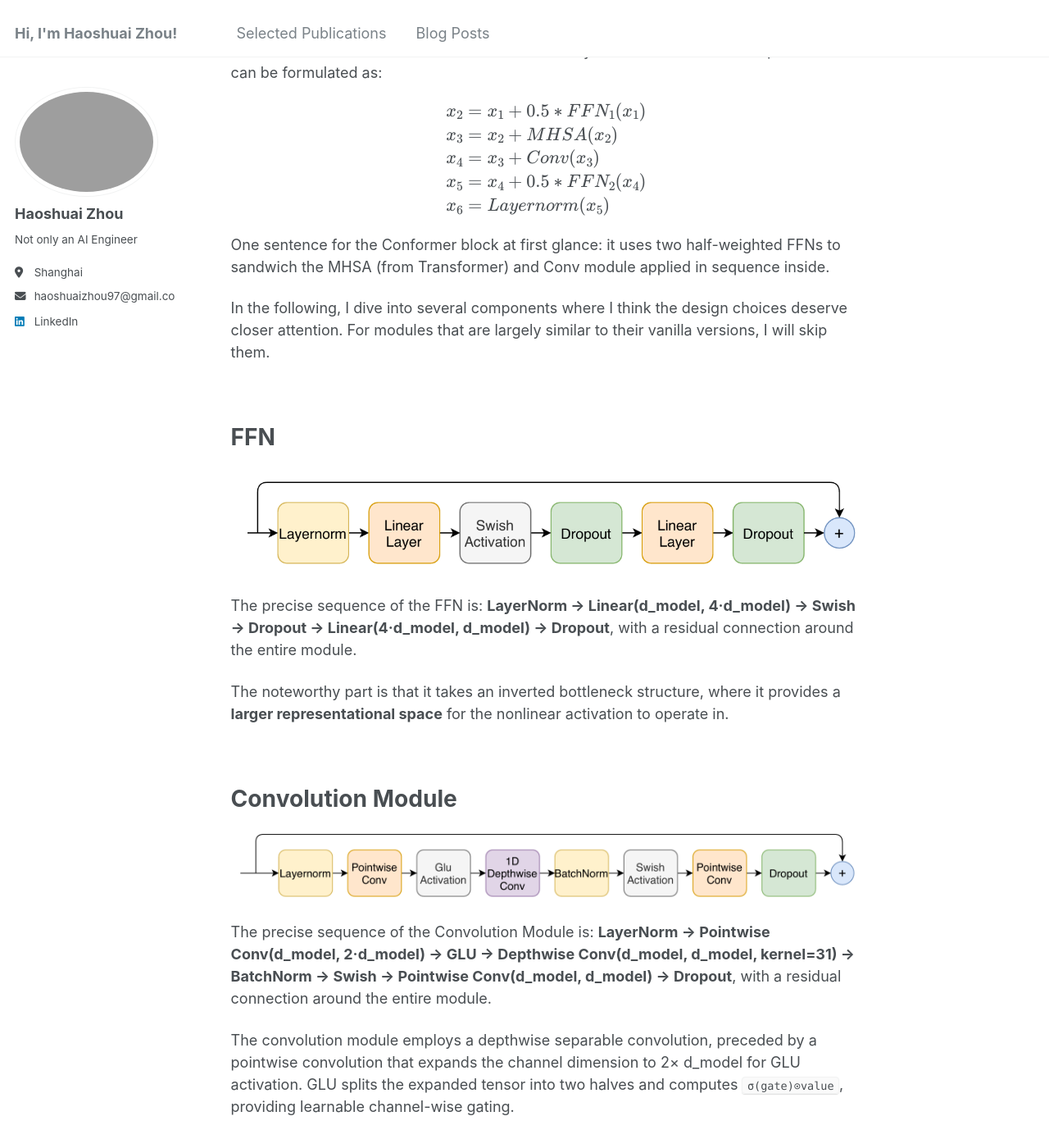
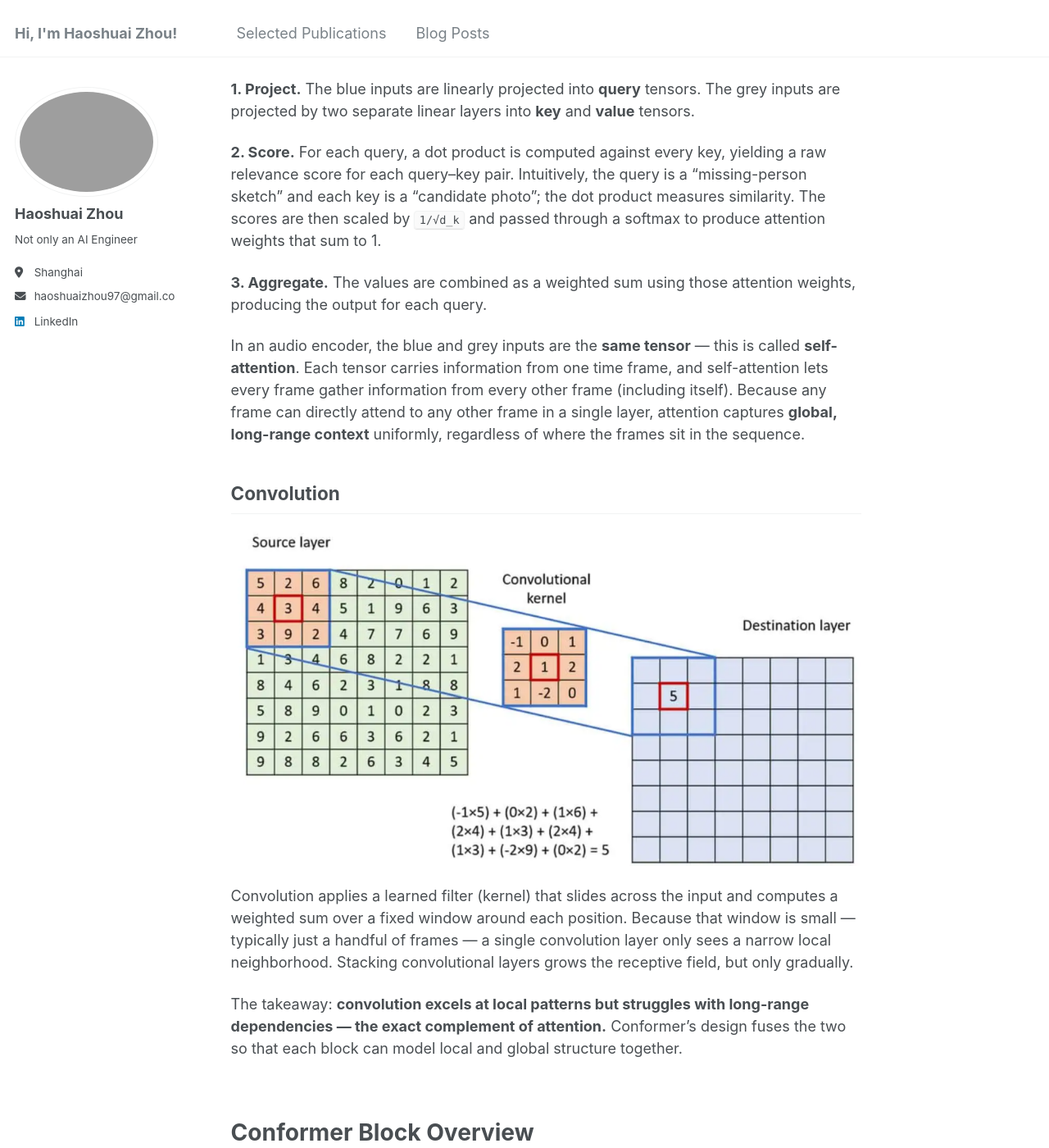
Before and after one commit to zhs2326/zhs2326.github.io, a Jekyll site: the page built from _posts/2026-03-21-Conformer.md, in a window 1280 px wide and 1400 px high, scrolled down 1599 px. Shown: the whole window at 82% size. Built offline with Jekyll 4.4.1, drawn with Linux system fonts in a browser that asks for light colours; comment, search, counter and statistics services are not loaded; some of the changed text lies outside the part shown.

Commit message:
docs: refine Conformer blog overview and attention vs. convolution sections
- Rename "Conformer High Level View" to "Where Conformer Fits in an ASR Pipeline"
- Clarify encoder/decoder roles and distinguish CTC / transducer / attention-decoder behaviors
- Restructure "Attention vs. Convolution" with subheadings and step-by-step attention breakdown
- Make softmax and 1/sqrt(d_k) scaling explicit in the attention description
- Fix self-attention claim ("every key including itself" rather than "every other key")
- Add convolution image and fix broken image reference
- Tighten the Conformer block summary and name the Macaron-style structure (Lu et al., 2019)

Co-Authored-By: Claude Opus 4.7 (1M context) <noreply@anthropic.com>

```diff
--- a/_posts/2026-03-21-Conformer.md
+++ b/_posts/2026-03-21-Conformer.md
@@ -17,11 +17,45 @@ Conformer is a model architecture popularly used in automatic speech recognition
 
 <br>
 
+# Where Conformer Fits in an ASR Pipeline
+A modern ASR system typically follows an **encoder + CTC / transducer / attention-decoder** structure. The **encoder** consumes audio features (e.g. log-mel spectrograms) and transforms them into high-level, contextualized acoustic representations that summarize *what was said* at each time step. The **CTC head**, **transducer**, or **attention decoder** then maps these representations into text tokens — CTC emits a per-frame token distribution under a conditional-independence assumption (frames are independent *given the encoder output*), while transducers and attention decoders additionally condition on previously emitted tokens when generating the next one.
+
+Conformer sits on the **encoder** side of this pipeline. It does not produce text directly; instead, it produces the rich acoustic features that the downstream head decodes into a transcript.
+
+<br>
+
+# Attention vs. Convolution
+Before diving into the detailed architecture of Conformer, it's worth understanding the contrast between **attention** and **convolution** — the choice to fuse the two is precisely what distinguishes Conformer from a vanilla Transformer.
+
+## Attention
+
+![Attention Operation (from *Introduction to Transformers and Attention Mechanisms*, https://medium.com/@kalra.rakshit/introduction-to-transformers-and-attention-mechanisms-c29d252ea2c5)]({{ site.baseurl }}/images/posts/conformer/attention.png)
+
+The figure above illustrates the attention mechanism. There are two streams of inputs: the **blue tensors** act as "finders" looking for information, and the **grey tensors** act as "candidates" that may carry useful information. The operation proceeds in three steps.
+
+**1. Project.** The blue inputs are linearly projected into **query** tensors. The grey inputs are projected by two separate linear layers into **key** and **value** tensors.
+
+**2. Score.** For each query, a dot product is computed against every key, yielding a raw relevance score for each query–key pair. Intuitively, the query is a "missing-person sketch" and each key is a "candidate photo"; the dot product measures similarity. The scores are then scaled by `1/√d_k` and passed through a softmax to produce attention weights that sum to 1.
+
+**3. Aggregate.** The values are combined as a weighted sum using those attention weights, producing the output for each query.
+
+In an audio encoder, the blue and grey inputs are the **same tensor** — this is called **self-attention**. Each tensor carries information from one time frame, and self-attention lets every frame gather information from every other frame (including itself). Because any frame can directly attend to any other frame in a single layer, attention captures **global, long-range context** uniformly, regardless of where the frames sit in the sequence.
+
+## Convolution
+
+![Convolution Operation (from *A complete walkthrough of convolution operations*, https://viso.ai/deep-learning/convolution-operations/)]({{ site.baseurl }}/images/convolution.png)
+
+Convolution applies a learned filter (kernel) that slides across the input and computes a weighted sum over a fixed window around each position. Because that window is small — typically just a handful of frames — a single convolution layer only sees a narrow local neighborhood. Stacking convolutional layers grows the receptive field, but only gradually.
+
+The takeaway: **convolution excels at local patterns but struggles with long-range dependencies — the exact complement of attention.** Conformer's design fuses the two so that each block can model local and global structure together.
+
+<br>
+
 # Conformer Block Overview
 
 ![Conformer Block Overview]({{ site.baseurl }}/images/posts/conformer/image.png)
 
-The core of the Conformer architecture is the conformer block, which essentially has 5 components: Feed Forward Module (FFN) → Multi-Head Self Attention Module (MHSA) → Convolution Module → Feed Forward Module → Layernorm. These chain of operations can be formulated as:
+Now, let's look at the detailed architecture of Conformer. The core of the Conformer architecture is the conformer block, which essentially has 5 components: Feed Forward Module (FFN) → Multi-Head Self Attention Module (MHSA) → Convolution Module → Feed Forward Module → Layernorm. These chain of operations can be formulated as:
 
 $$
 \begin{aligned}
@@ -33,9 +67,18 @@ x_{6} &= Layernorm(x_{5})
 \end{aligned}
 $$
 
-One sentence for the Conformer block at first glance: it uses two half-weighted FFNs to sandwich the MHSA (from Transformer) and Conv module applied in sequence inside.
+**At a glance:** a Conformer block sandwiches an **MHSA → Conv** pair between two half-weighted FFNs — the *Macaron-style* structure borrowed from Lu et al. (2019). The MHSA, inherited from the Transformer, captures **global** context, while the Conv module captures **local** patterns; this complementary pairing is what lets Conformer outperform a vanilla Transformer on tasks like ASR.
 
-In the following, I dive into several components where I think the design choices deserve closer attention. For modules that are largely similar to their vanilla versions, I will skip them.
+In the following, I will dive into several components where I think the design choices deserve closer attention.
+
+<br>
+
+# Convolution Module
+![Convolution Module]({{ site.baseurl }}/images/posts/conformer/image 2.png)
+
+The precise sequence of the Convolution Module is: **LayerNorm → Pointwise Conv(d_model, 2·d_model) → GLU → Depthwise Conv(d_model, d_model, kernel=31) → BatchNorm → Swish → Pointwise Conv(d_model, d_model) → Dropout**, with a residual connection around the entire module.
+
+The convolution module employs a depthwise separable convolution, preceded by a pointwise convolution that expands the channel dimension to 2× d_model for GLU activation. GLU splits the expanded tensor into two halves and computes `σ(gate)⊙value`, providing learnable channel-wise gating.
 
 <br>
 
@@ -46,18 +89,6 @@ In the following, I dive into several components where I think the design choice
 The precise sequence of the FFN is: **LayerNorm → Linear(d_model, 4·d_model) → Swish → Dropout → Linear(4·d_model, d_model) → Dropout**, with a residual connection around the entire module.
 
 The noteworthy part is that it takes an inverted bottleneck structure, where it provides a **larger representational space** for the nonlinear activation to operate in.
-
-<br>
-
-# Convolution Module
-
-![Convolution Module]({{ site.baseurl }}/images/posts/conformer/image 2.png)
-
-The precise sequence of the Convolution Module is: **LayerNorm → Pointwise Conv(d_model, 2·d_model) → GLU → Depthwise Conv(d_model, d_model, kernel=31) → BatchNorm → Swish → Pointwise Conv(d_model, d_model) → Dropout**, with a residual connection around the entire module.
-
-
-
-The convolution module employs a depthwise separable convolution, preceded by a pointwise convolution that expands the channel dimension to 2× d_model for GLU activation. GLU splits the expanded tensor into two halves and computes `σ(gate)⊙value`, providing learnable channel-wise gating.
 
 <br>
 
```
Also changed, not shown: images/convolution.png (added), images/posts/conformer/attention.png (added).
